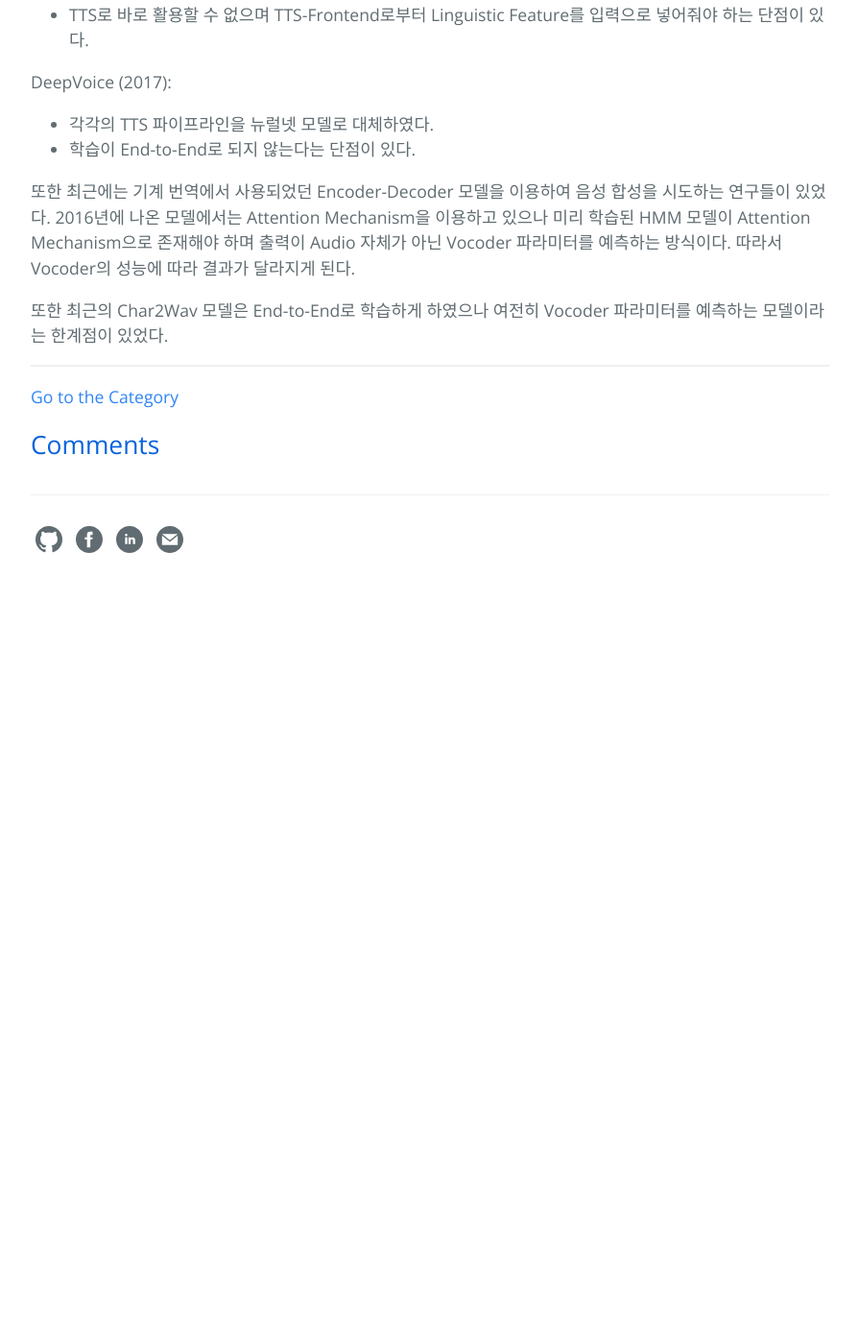
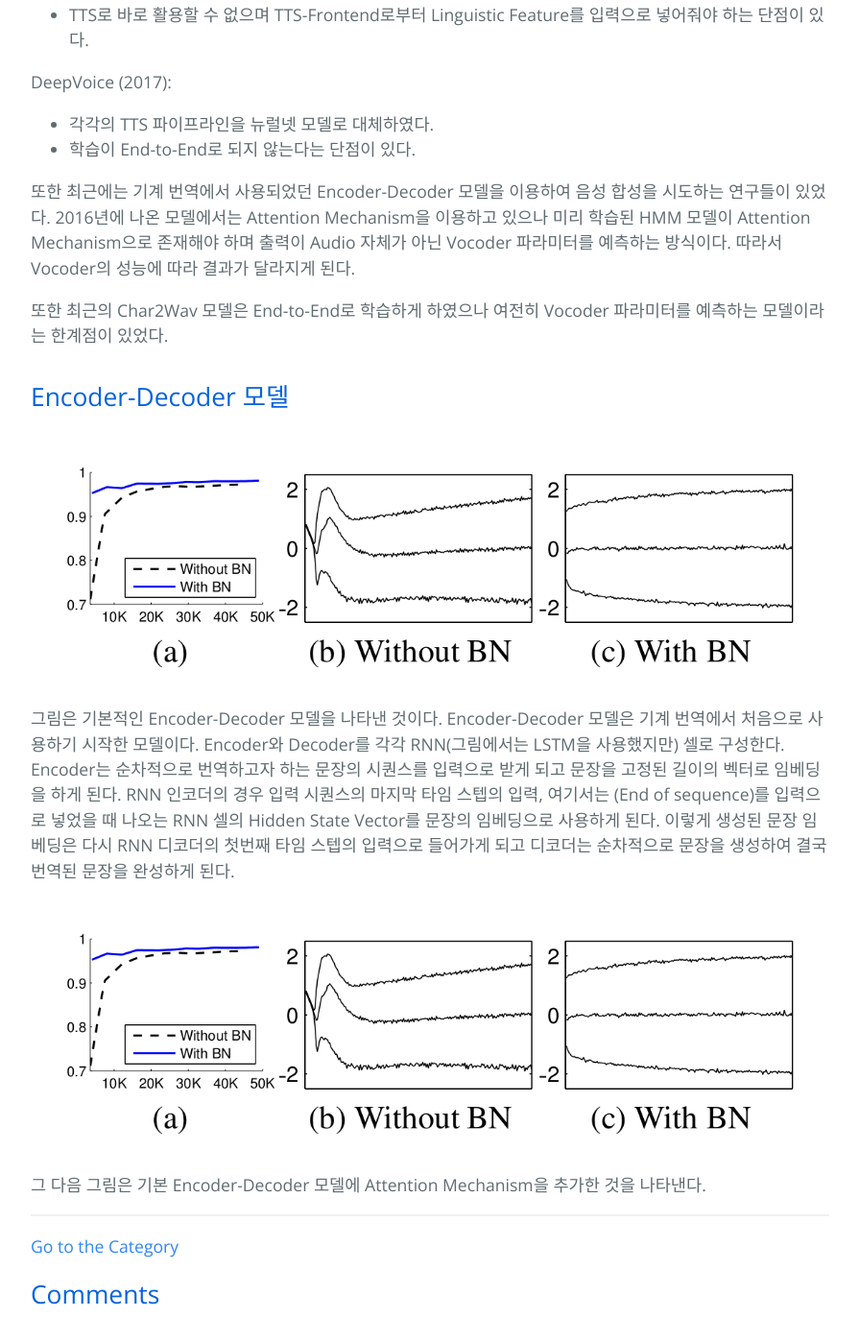
Before and after one commit to hcnoh/hcnoh.github.io, a Jekyll site: the page built from _posts/2018-12-11-tacotron.md, in a window 1280 px wide and 1400 px high, scrolled down 1785 px. Shown: the whole window at 96% size, without its empty margins (192-1087 px from the left). Built offline with Jekyll 4.4.1, drawn with Linux system fonts in a browser that asks for light colours; comment, search, counter and statistics services are not loaded; before the commit the page ends 2415 px from its top, so only the background shows below that.

Commit message:
Update 2018-12-11-tacotron.md

```diff
--- a/_posts/2018-12-11-tacotron.md
+++ b/_posts/2018-12-11-tacotron.md
@@ -53,3 +53,12 @@ DeepVoice (2017):
 또한 최근에는 기계 번역에서 사용되었던 Encoder-Decoder 모델을 이용하여 음성 합성을 시도하는 연구들이 있었다. 2016년에 나온 모델에서는 Attention Mechanism을 이용하고 있으나 미리 학습된 HMM 모델이 Attention Mechanism으로 존재해야 하며 출력이 Audio 자체가 아닌 Vocoder 파라미터를 예측하는 방식이다. 따라서 Vocoder의 성능에 따라 결과가 달라지게 된다.
 
 또한 최근의 Char2Wav 모델은 End-to-End로 학습하게 하였으나 여전히 Vocoder 파라미터를 예측하는 모델이라는 한계점이 있었다.
+
+## Encoder-Decoder 모델
+![](/assets/img/2018-11-27-batch-normalization/01.png)
+
+그림은 기본적인 Encoder-Decoder 모델을 나타낸 것이다. Encoder-Decoder 모델은 기계 번역에서 처음으로 사용하기 시작한 모델이다. Encoder와 Decoder를 각각 RNN(그림에서는 LSTM을 사용했지만) 셀로 구성한다. Encoder는 순차적으로 번역하고자 하는 문장의 시퀀스를 입력으로 받게 되고 문장을 고정된 길이의 벡터로 임베딩을 하게 된다. RNN 인코더의 경우 입력 시퀀스의 마지막 타임 스텝의 입력, 여기서는 <EOS> (End of sequence)를 입력으로 넣었을 때 나오는 RNN 셀의 Hidden State Vector를 문장의 임베딩으로 사용하게 된다. 이렇게 생성된 문장 임베딩은 다시 RNN 디코더의 첫번째 타임 스텝의 입력으로 들어가게 되고 디코더는 순차적으로 문장을 생성하여 결국 번역된 문장을 완성하게 된다.
+
+![](/assets/img/2018-11-27-batch-normalization/01.png)
+
+그 다음 그림은 기본 Encoder-Decoder 모델에 Attention Mechanism을 추가한 것을 나타낸다.
```
